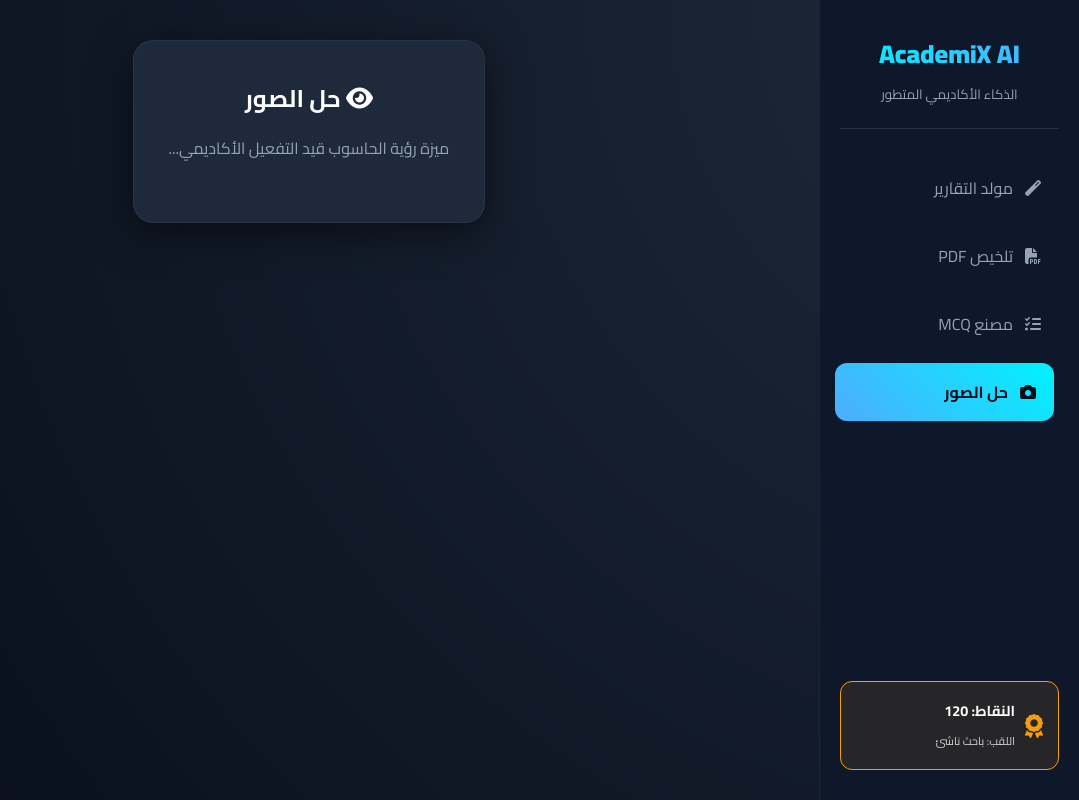
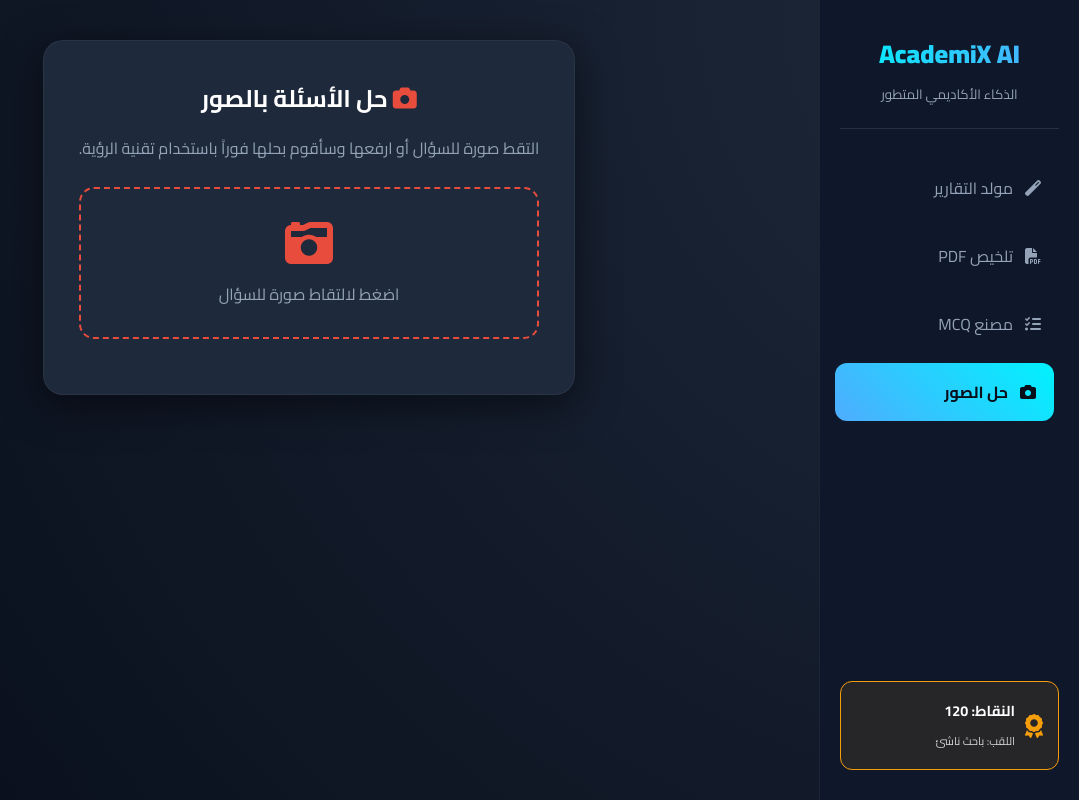
Before and after one commit to rfsox/AcademiX-AI, a Flask app: page / in a window 1280 px wide, after a click on "حل الصور". Shown: the whole page, without its empty margins (201-1280 px from the left). Run offline with Flask 3, Linux system fonts and the light colour scheme; some libraries are stand-ins or nearby versions.

Commit message:
Update index.html

```diff
--- a/templates/index.html
+++ b/templates/index.html
@@ -97,8 +97,23 @@
 
         <div id="imageSection" class="section-container" style="display:none;">
              <div class="glass-card" style="text-align: center;">
-                <h2><i class="fas fa-eye"></i> حل الصور</h2>
-                <p>ميزة رؤية الحاسوب قيد التفعيل الأكاديمي...</p>
+                <h2><i class="fas fa-camera" style="color: #e74c3c"></i> حل الأسئلة بالصور</h2>
+                <p>التقط صورة للسؤال أو ارفعها وسأقوم بحلها فوراً باستخدام تقنية الرؤية.</p>
+
+                <div class="pdf-upload-box" style="cursor:pointer; border: 2px dashed #e74c3c; padding: 30px; border-radius: 15px; text-align: center; margin-bottom: 20px;"
+                     onclick="document.getElementById('imageUpload').click()">
+                    <input type="file" id="imageUpload" accept="image/*" style="display: none;" onchange="previewImage(this)">
+                    <i class="fas fa-camera-retro fa-3x" style="color: #e74c3c; margin-bottom: 15px;"></i>
+                    <p id="imageStatusText" style="margin:0; color: var(--text-dim);">اضغط لالتقاط صورة للسؤال</p>
+                </div>
+
+                <div id="imagePreviewContainer" style="display:none; margin-bottom: 20px;">
+                    <img id="previewImg" style="max-width: 100%; max-height: 250px; border-radius: 10px; border: 2px solid #e74c3c;">
+                    <br>
+                    <button class="btn btn-primary" style="background: #e74c3c; margin-top: 15px;" onclick="solveImage()">
+                        <i class="fas fa-brain"></i> تحليل وحل الصورة (+20)
+                    </button>
+                </div>
              </div>
         </div>
 
@@ -122,7 +137,6 @@
     <script>
         marked.setOptions({ breaks: true, gfm: true });
 
-        // تبديل الأقسام
         function showSection(sectionId, element) {
             document.querySelectorAll('.section-container').forEach(sec => sec.style.display = 'none');
             document.querySelectorAll('.nav-item').forEach(item => item.classList.remove('active'));
@@ -136,6 +150,7 @@
             document.getElementById('pdfBtnReport').style.display = 'none';
             document.getElementById('loader').style.display = 'none';
             document.getElementById('outputContent').innerHTML = '';
+            document.getElementById('imagePreviewContainer').style.display = 'none';
         }
 
         function showLoader(show) {
@@ -146,11 +161,9 @@
             }
         }
 
-        // --- وظيفة توليد التقارير ---
         async function generateReport() {
             const prompt = document.getElementById('promptInput').value;
             if (!prompt) return alert("يرجى إدخال موضوع البحث");
-
             showLoader(true);
             try {
                 const response = await fetch('/generate', {
@@ -164,15 +177,12 @@
             showLoader(false);
         }
 
-        // --- وظيفة التلخيص ---
         async function handleFileUpload(input) {
             if (!input.files[0]) return;
             document.getElementById('fileName').innerHTML = `<b style="color: var(--secondary)">تم اختيار:</b> ${input.files[0].name}`;
-
             showLoader(true);
             const formData = new FormData();
             formData.append('file', input.files[0]);
-
             try {
                 const response = await fetch('/summarize_pdf', { method: 'POST', body: formData });
                 const data = await response.json();
@@ -181,7 +191,6 @@
             showLoader(false);
         }
 
-        // --- وظيفة الأسئلة MCQ ---
         function updateMcqFileName(input) {
             if (input.files[0]) {
                 document.getElementById('mcqFileName').innerHTML = `<b style="color: var(--accent)">جاهز:</b> ${input.files[0].name}`;
@@ -191,11 +200,9 @@
         async function generateMCQs() {
             const fileInput = document.getElementById('mcqFile');
             if (!fileInput.files[0]) return alert("يرجى اختيار ملف أولاً");
-
             showLoader(true);
             const formData = new FormData();
             formData.append('file', fileInput.files[0]);
-
             try {
                 const response = await fetch('/generate_mcq', { method: 'POST', body: formData });
                 const data = await response.json();
@@ -204,7 +211,33 @@
             showLoader(false);
         }
 
-        // عرض النتائج وتنسيقها
+        // --- وظائف ميزة الصور المضافة ---
+        function previewImage(input) {
+            if (input.files && input.files[0]) {
+                const reader = new FileReader();
+                reader.onload = function(e) {
+                    document.getElementById('previewImg').src = e.target.result;
+                    document.getElementById('imagePreviewContainer').style.display = 'block';
+                    document.getElementById('imageStatusText').innerText = "تم اختيار: " + input.files[0].name;
+                }
+                reader.readAsDataURL(input.files[0]);
+            }
+        }
+
+        async function solveImage() {
+            const fileInput = document.getElementById('imageUpload');
+            if (!fileInput.files[0]) return alert("يرجى رفع صورة أولاً");
+            showLoader(true);
+            const formData = new FormData();
+            formData.append('image', fileInput.files[0]);
+            try {
+                const response = await fetch('/analyze_image', { method: 'POST', body: formData });
+                const data = await response.json();
+                renderResult(data.solution || data.error);
+            } catch (e) { renderResult("حدث خطأ أثناء تحليل الصورة"); }
+            showLoader(false);
+        }
+
         function renderResult(content) {
             document.getElementById('reportWrapper').style.display = 'block';
             document.getElementById('outputContent').innerHTML = marked.parse(content);
```
